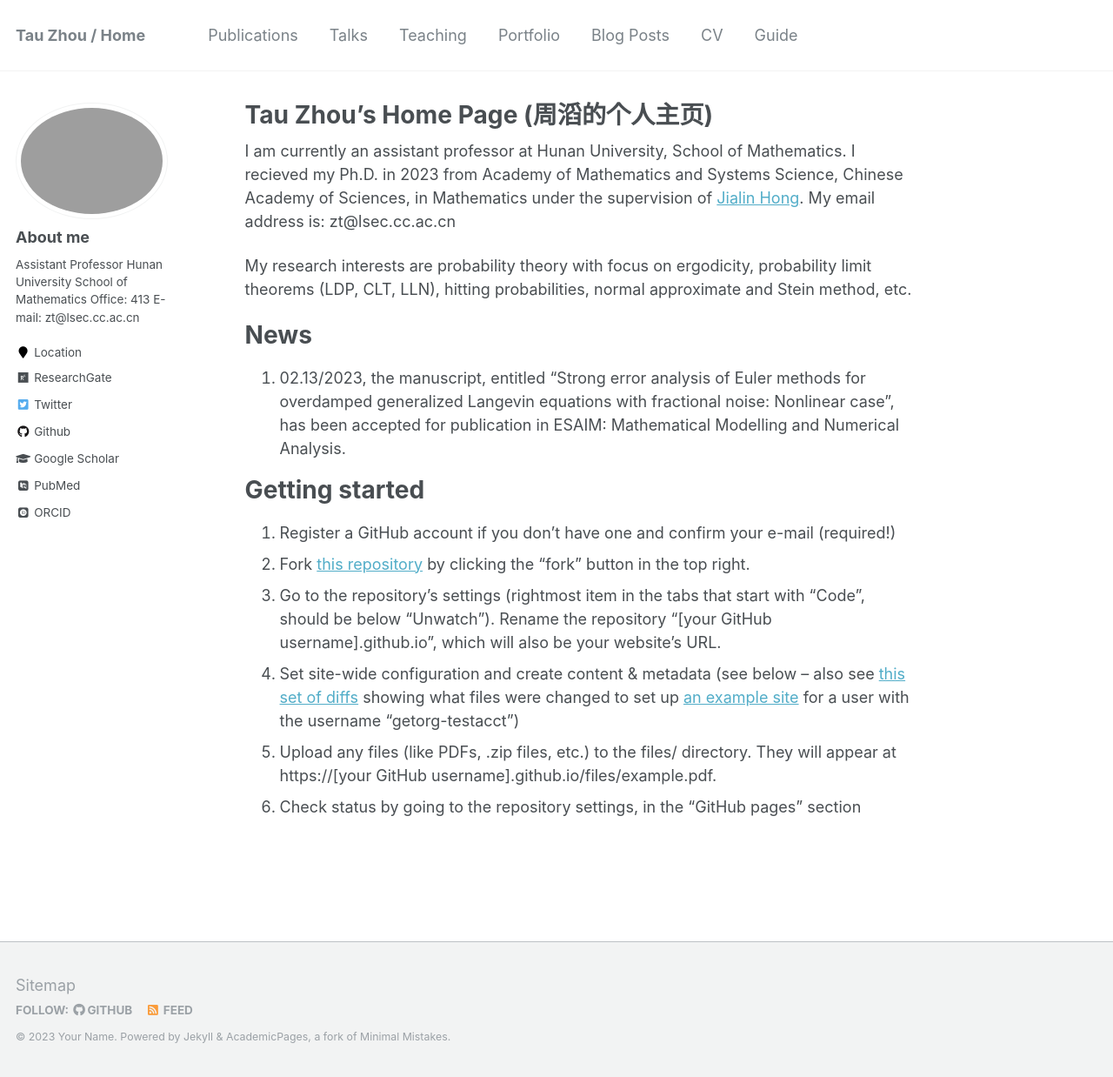
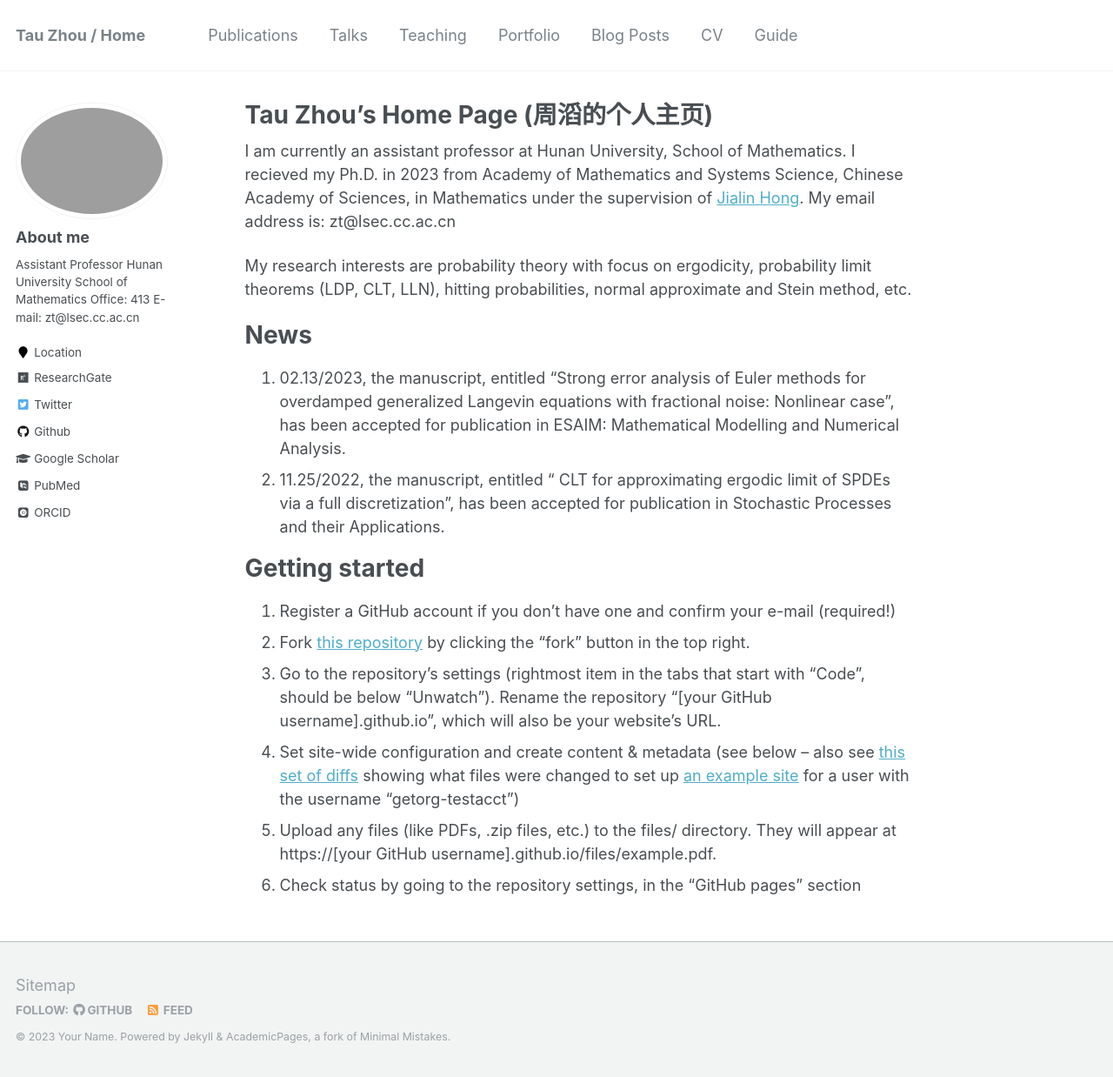
Before and after one commit to Tau-Zhou/Tau-Zhou.github.io, a Jekyll site: the page built from _pages/about.md, in a window 1280 px wide and 1238 px high. Shown: the whole window at 87% size. Built offline with Jekyll 4.4.1, drawn with Linux system fonts in a browser that asks for light colours; some web fonts are replaced.

Commit message:
Update about.md

```diff
--- a/_pages/about.md
+++ b/_pages/about.md
@@ -16,6 +16,8 @@
 News
 ======
 1. 02.13/2023, the manuscript, entitled "Strong error analysis of Euler methods for overdamped generalized Langevin equations with fractional noise: Nonlinear case", has been accepted for publication in ESAIM: Mathematical Modelling and Numerical Analysis.
+1. 11.25/2022, the manuscript, entitled " CLT for approximating ergodic limit of SPDEs via a full discretization", has been accepted for publication in Stochastic Processes and their Applications.
+
 
 
 Getting started
```
